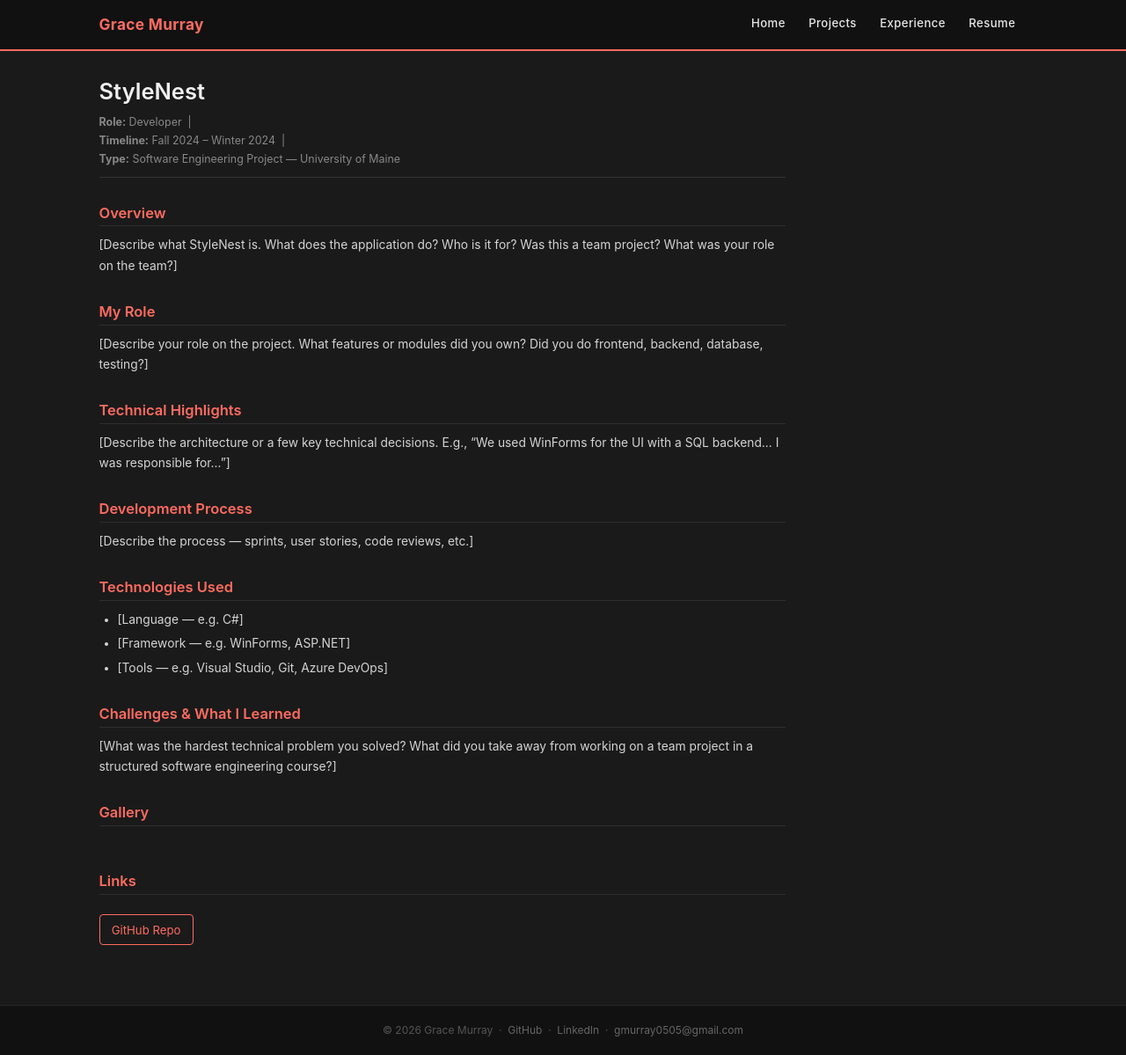
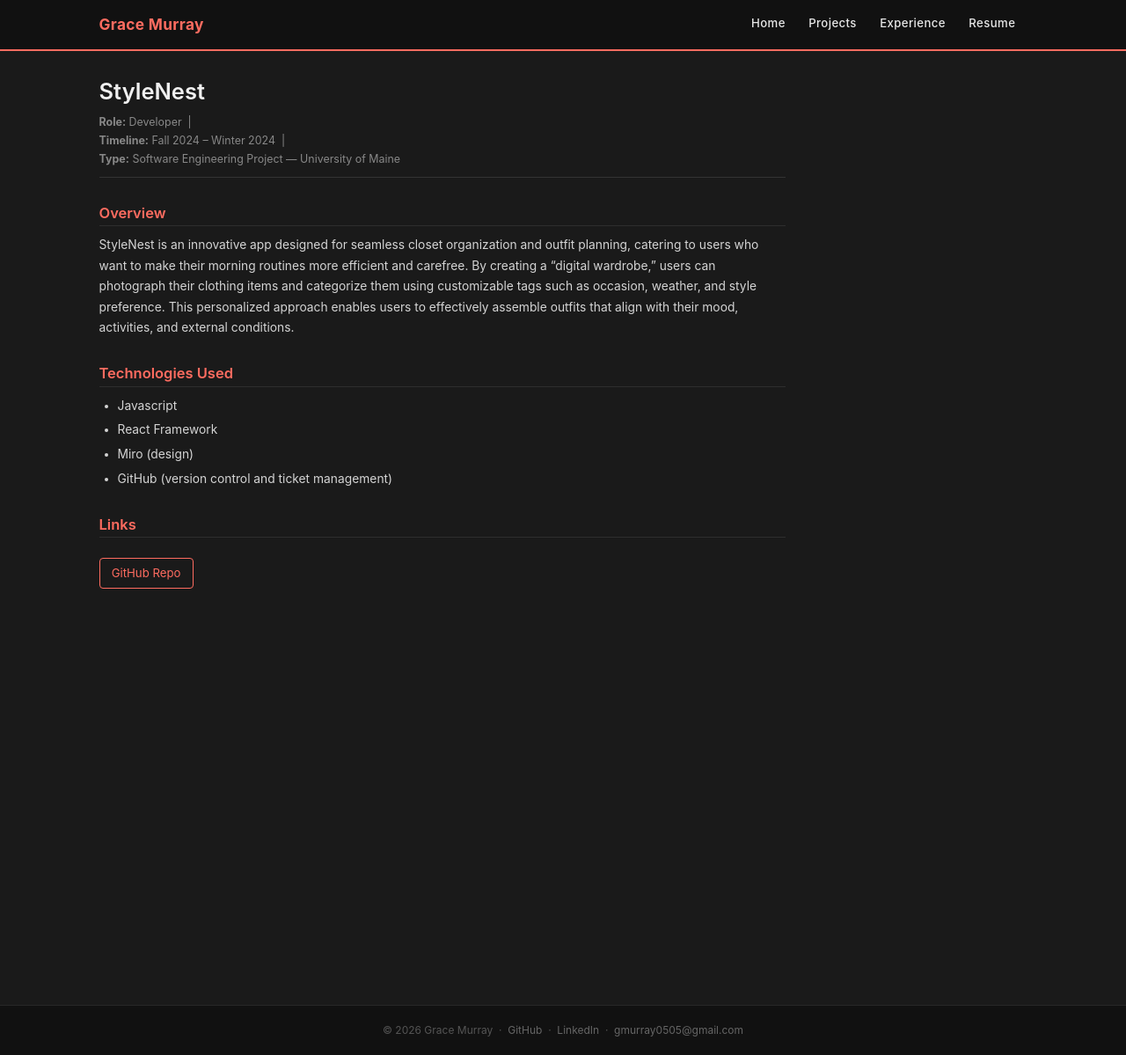
Before and after one commit to grelmu/grelmu.github.io, a Jekyll site: the page built from _pages/project/stylenest.md, in a window 1280 px wide and 1199 px high. Shown: the whole window at 88% size. Built offline with Jekyll 4.4.1, drawn with Linux system fonts in a browser that asks for light colours.

Commit message:
fixing and updating projects

```diff
--- a/_pages/project/stylenest.md
+++ b/_pages/project/stylenest.md
@@ -14,51 +14,17 @@ permalink: /projects/stylenest/
 
 ## Overview
 
-<!-- REPLACE: What is StyleNest? Describe the application and its purpose. -->
-[Describe what StyleNest is. What does the application do? Who is it for?
-Was this a team project? What was your role on the team?]
-
-## My Role
-
-<!-- REPLACE: What specifically did you contribute? -->
-[Describe your role on the project. What features or modules did you own?
-Did you do frontend, backend, database, testing?]
-
-## Technical Highlights
-
-<!-- REPLACE: What are the most interesting or challenging technical aspects? -->
-[Describe the architecture or a few key technical decisions. E.g., "We used
-WinForms for the UI with a SQL backend... I was responsible for..."]
-
-## Development Process
-
-<!-- REPLACE: Describe how the team worked. Agile? Any tools used? -->
-[Describe the process — sprints, user stories, code reviews, etc.]
+StyleNest is an innovative app designed for seamless closet organization and outfit planning, catering to users who want to make their morning routines more efficient and carefree. By creating a "digital wardrobe," users can photograph their clothing items and categorize them using customizable tags such as occasion, weather, and style preference. This personalized approach enables users to effectively  assemble outfits that align with their mood, activities, and external conditions.
 
 ## Technologies Used
 
-<!-- REPLACE: -->
-- [Language — e.g. C#]
-- [Framework — e.g. WinForms, ASP.NET]
-- [Tools — e.g. Visual Studio, Git, Azure DevOps]
-
-## Challenges & What I Learned
-
-<!-- REPLACE: -->
-[What was the hardest technical problem you solved? What did you take away from
-working on a team project in a structured software engineering course?]
-
-## Gallery
-
-<div class="project-gallery">
-  <!-- Add screenshots here.
-  <img src="/assets/images/stylenest/screenshot.png" alt="StyleNest interface" />
-  -->
-</div>
+- Javascript
+- React Framework
+- Miro (design)
+- GitHub (version control and ticket management)
 
 ## Links
 
 <div class="project-links">
-  <a href="https://github.com/grelmu/stylenest" target="_blank">GitHub Repo</a>
-  <!-- <a href="[demo video URL]" target="_blank">Demo Video</a> -->
+  <a href="https://github.com/COS420-Fall24/Team-D" target="_blank">GitHub Repo</a>
 </div>
```
Also changed, not shown: _pages/project/pengred.md (+0 -2 lines), _pages/project/personal-website.md (+0 -2 lines), _pages/project/resume-builder.md (+0 -2 lines), _pages/project/safer_travels.md (+0 -3 lines), _pages/project/thread-zeppelin.md (+0 -2 lines).
